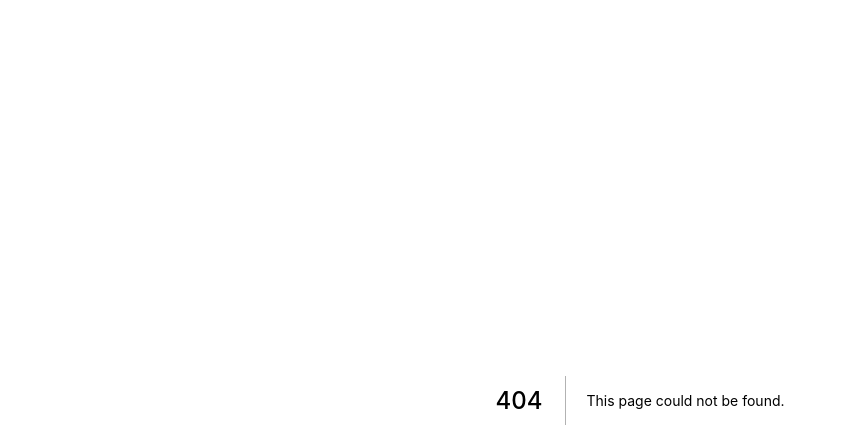
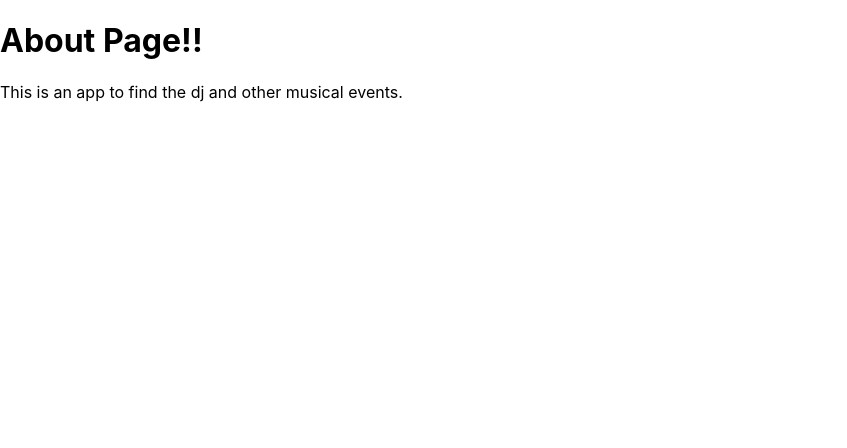
Before and after one commit to shreyasgarg03/nextjs-strapi-blog, a Next.js app: page /about in a window 1280 px wide. Before the commit this address had no page. Shown: the top 448 px of the page, without its empty margins (0-847 px from the left). Built offline with nearby package versions, Linux system fonts and the light colour scheme.

Commit message:
pages and routing - frontend

```diff
--- /dev/null
+++ b/pages/about.js
@@ -0,0 +1,8 @@
+export default function AboutPage() {
+  return (
+    <div>
+      <h1>About Page!!</h1>
+      <p>This is an app to find the dj and other musical events.</p>
+    </div>
+  )
+}
```
Also changed, not shown: pages/events/[slug].js (added, +7 -0 lines), pages/events/add.js (added, +7 -0 lines), pages/events/index.js (added, +7 -0 lines).
